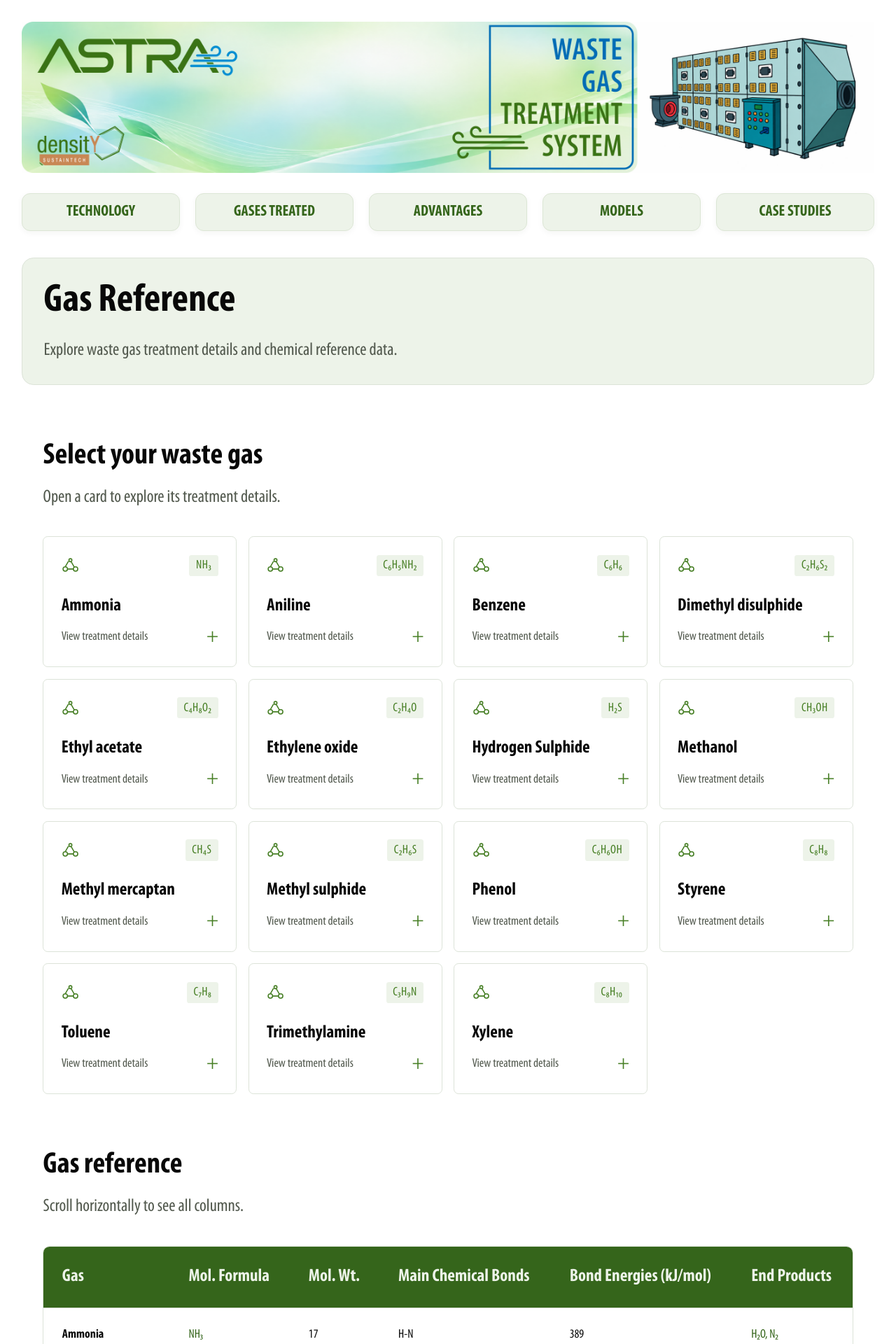
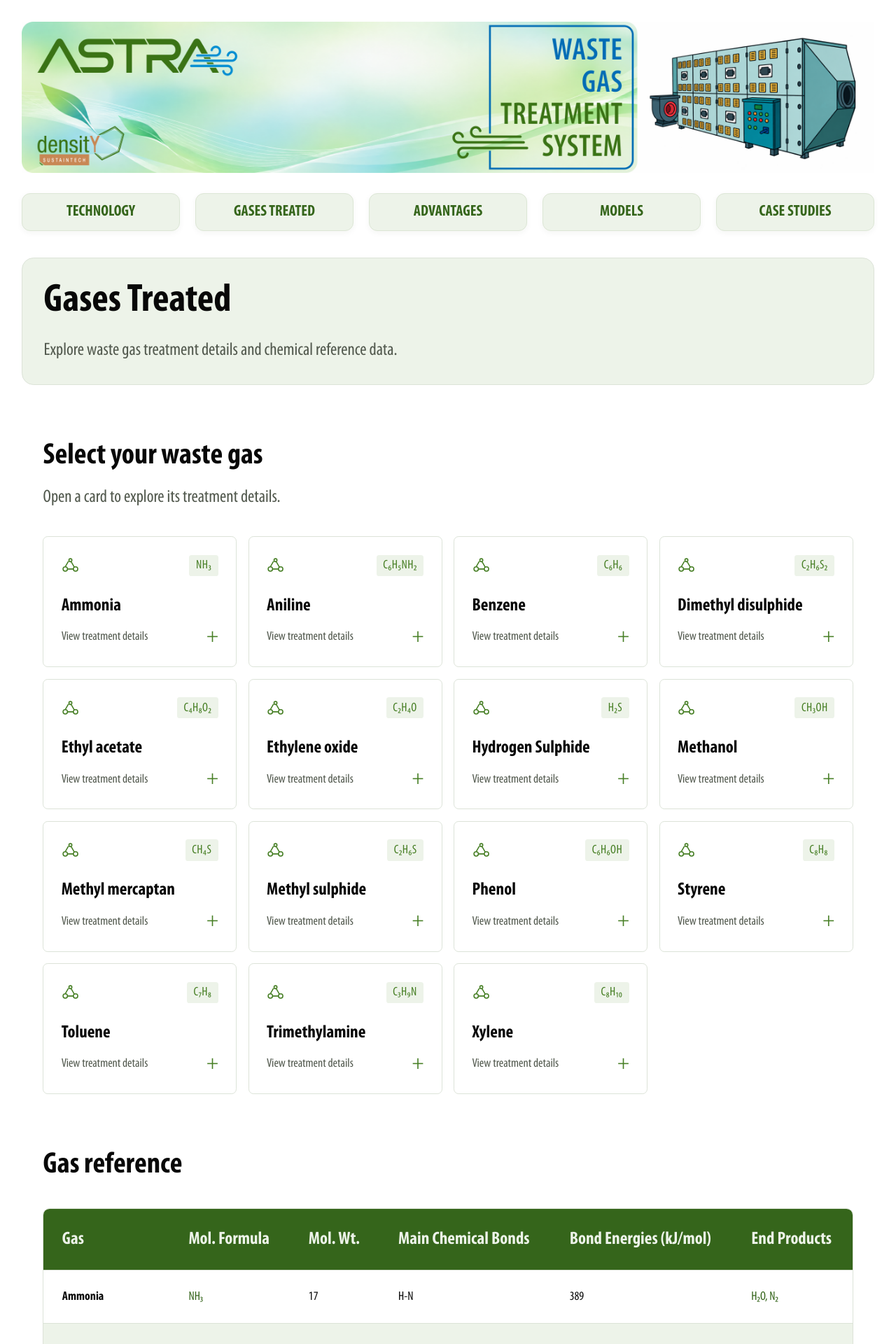
Before and after one commit to sonaliharansingh/density, a Next.js app: page /gas-reference in a window 1280 px wide. Shown: the top 1920 px of the page at 70% size. Built offline with nearby package versions, Linux system fonts and the light colour scheme.

Commit message:
link the gas refetance

```diff
--- a/app/gas-reference/page.tsx
+++ b/app/gas-reference/page.tsx
@@ -6,21 +6,30 @@ export default function GasReferencePage() {
     <main id="main-content" className="content-page gases-page">
       <section className="page-hero page-hero-compact">
         <div className="header-container page-hero-inner">
-          <h1>Gas Reference</h1>
-          <p className="page-hero-lede">Explore waste gas treatment details and chemical reference data.</p>
+          <h1>Gases Treated</h1>
+          <p className="page-hero-lede">
+            Explore waste gas treatment details and chemical reference data.
+          </p>
         </div>
       </section>
 
       <section className="gases-section">
         <div className="header-container">
-          <div className="section-intro"><h2>Select your waste gas</h2><p>Open a card to explore its treatment details.</p></div>
+          <div className="section-intro">
+            <h2>Select your waste gas</h2>
+            <p>Open a card to explore its treatment details.</p>
+          </div>
           <GasCards />
           <div className="section-intro gases-intro">
             <h2>Gas reference</h2>
-            <p className="table-scroll-hint">Scroll horizontally to see all columns.</p>
           </div>
 
-          <div className="gases-table-wrap" role="region" aria-label="Gases treated table" tabIndex={0}>
+          <div
+            className="gases-table-wrap"
+            role="region"
+            aria-label="Gases treated table"
+            tabIndex={0}
+          >
             <table className="gases-table">
               <thead>
                 <tr>
```
